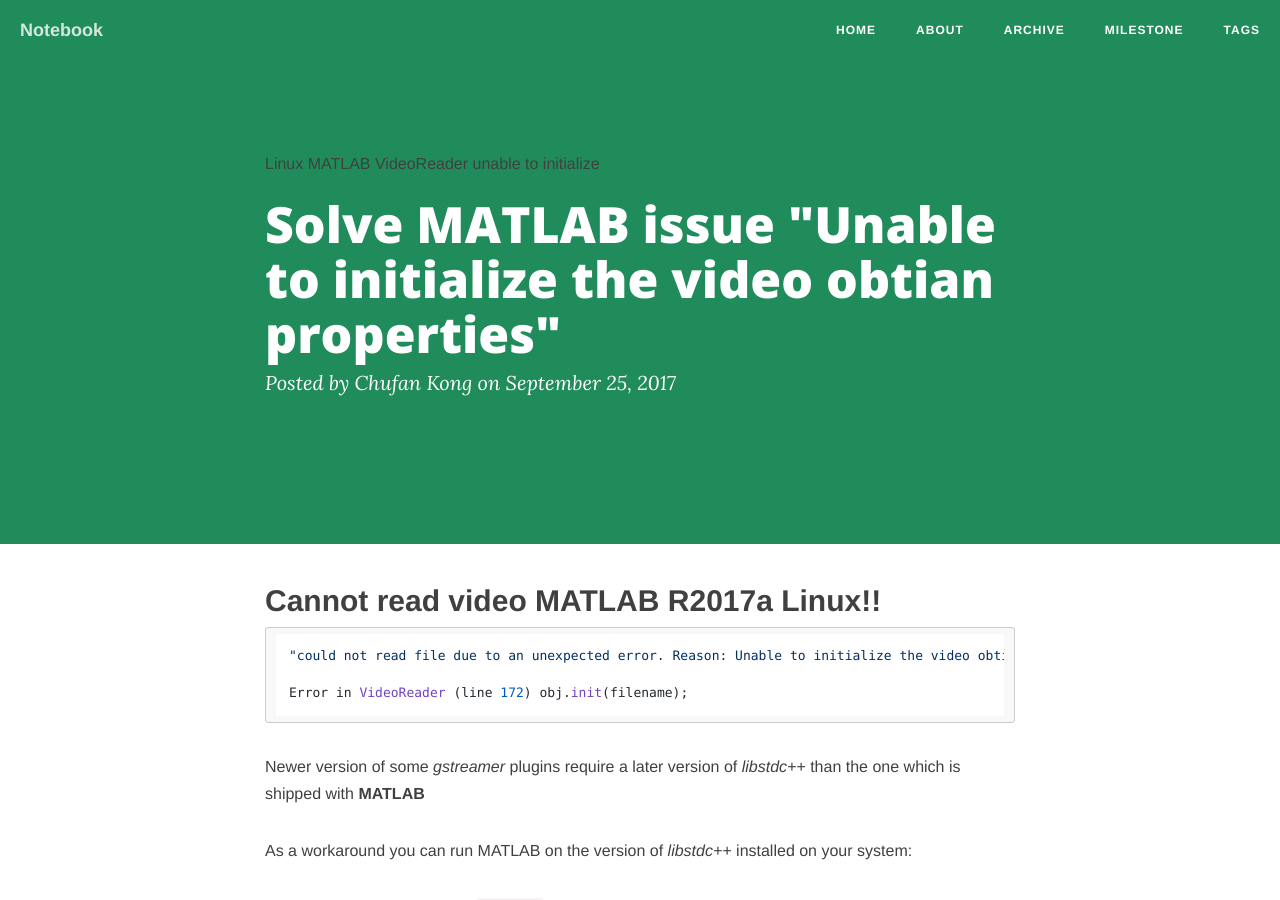
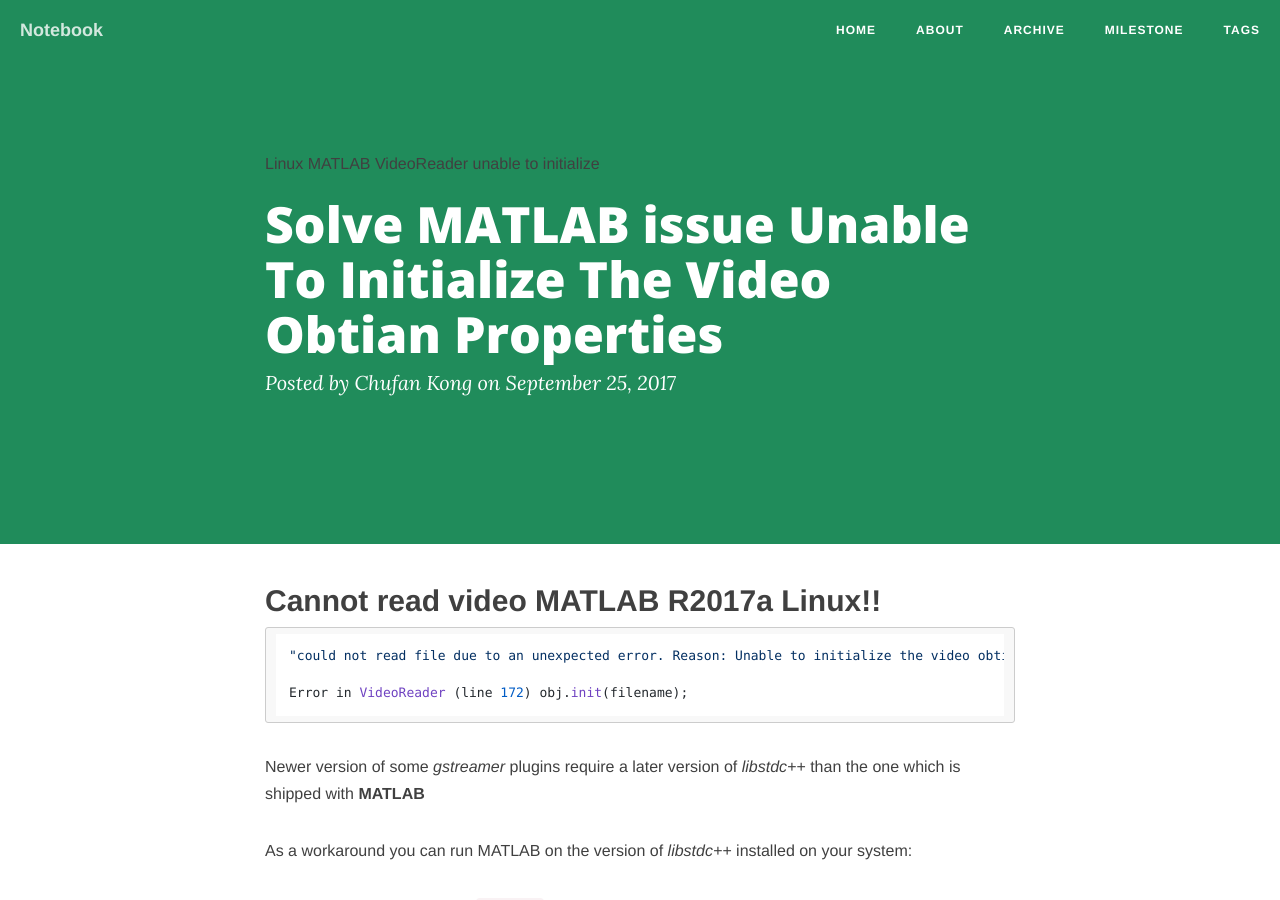
Before and after one commit to Chufan1990/Chufan1990.github.io, a Jekyll site: the page built from _posts/2017-09-15-Linux-UnaleToInitializeTheVideoObtianProperties.md, in a window 1280 px wide and 900 px high. Built offline with Jekyll 4.4.1, drawn with Linux system fonts in a browser that asks for light colours; nearby versions of some CDN libraries; comment, search, counter and statistics services are not loaded.

```diff
--- a/_posts/2017-09-15-Linux-UnaleToInitializeTheVideoObtianProperties.md
+++ b/_posts/2017-09-15-Linux-UnaleToInitializeTheVideoObtianProperties.md
@@ -1,6 +1,6 @@
 ---
 layout: post
-title: Solve MATLAB issue "Unable to initialize the video obtian properties"
+title: Solve MATLAB issue Unable To Initialize The Video Obtian Properties
 date: 2017-09-25
 categories: blog
 tags: [Linux, MATLAB, VideoReader, unable to initialize]
```
